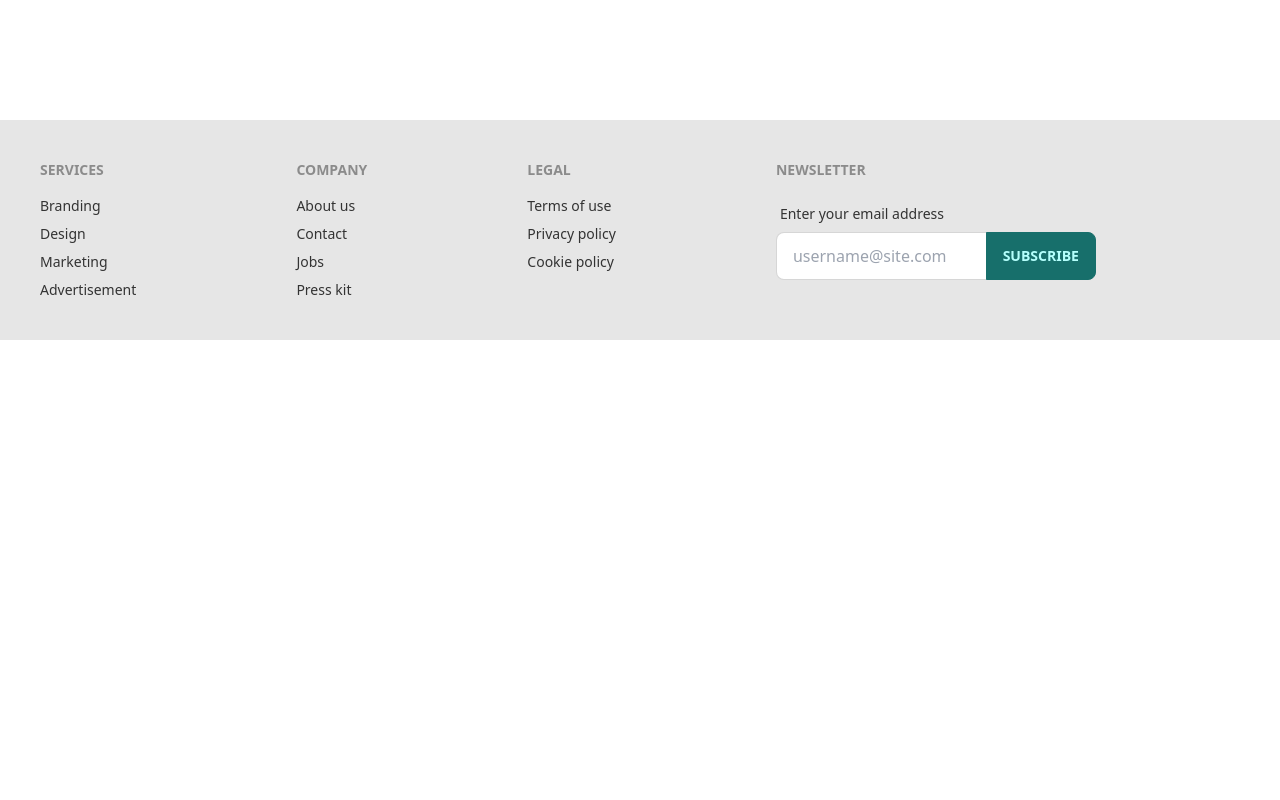
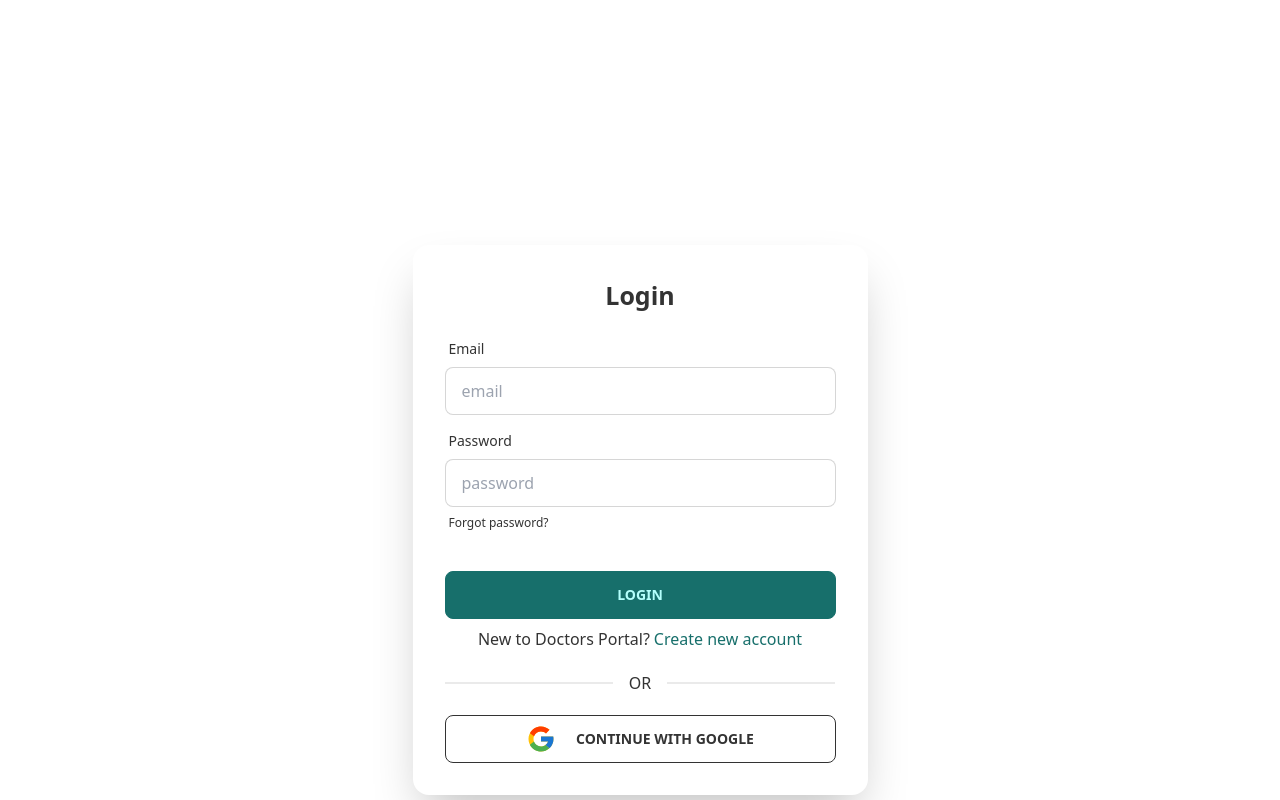
Before and after one commit to ifty03/clean-co, a React (Create React App) app: page /login in a window 1280 px wide. Shown: the part 680-1480 px from the top of the page. Before the commit the page ends 1020 px from the top, so only its background shows below. Built offline with nearby package versions, Linux system fonts and the light colour scheme; no server answers.

Commit message:
login and sign up method added

```diff
--- a/package.json
+++ b/package.json
@@ -12,6 +12,9 @@
     "react": "^18.1.0",
     "react-day-picker": "^8.0.5",
     "react-dom": "^18.1.0",
+    "react-firebase-hooks": "^5.0.3",
+    "react-hot-toast": "^2.2.0",
+    "react-icons": "^4.3.1",
     "react-router-dom": "^6.3.0",
     "react-scripts": "5.0.1",
     "web-vitals": "^2.1.4"
--- a/src/App.js
+++ b/src/App.js
@@ -2,6 +2,8 @@ import { Route, Routes } from "react-router-dom";
 import "./App.css";
 import Booking from "./Pages/Booking/Booking";
 import Home from "./Pages/Home/Home";
+import Login from "./Pages/Login/Login";
+import SignUp from "./Pages/Login/SignUp";
 import Footer from "./Shared/Footer";
 import NavBar from "./Shared/Navbar/NavBar";
 
@@ -13,6 +15,8 @@ function App() {
         <Route path="/" element={<Home />}></Route>
         <Route path="/home" element={<Home />}></Route>
         <Route path="/booking" element={<Booking />}></Route>
+        <Route path="/signUp" element={<SignUp />}></Route>
+        <Route path="/login" element={<Login />}></Route>
       </Routes>
       <Footer />
     </div>
--- /dev/null
+++ b/src/Pages/Login/Login.js
@@ -0,0 +1,124 @@
+import React, { useEffect, useState } from "react";
+import { FcGoogle } from "react-icons/fc";
+import {
+  useAuthState,
+  useSendPasswordResetEmail,
+  useSignInWithGoogle,
+} from "react-firebase-hooks/auth";
+import { useSignInWithEmailAndPassword } from "react-firebase-hooks/auth";
+import auth from "../../firebase.init";
+import { Link, useLocation, useNavigate } from "react-router-dom";
+import toast from "react-hot-toast";
+
+const Login = () => {
+  const [signInWithGoogle, gUser, gLoading, gError] = useSignInWithGoogle(auth);
+  const [signInWithEmailAndPassword, eUser, eLoading, eError] =
+    useSignInWithEmailAndPassword(auth);
+  const [sendPasswordResetEmail, resetSending] =
+    useSendPasswordResetEmail(auth);
+
+  const [email, setEmail] = useState("");
+  const [user] = useAuthState(auth);
+  let navigate = useNavigate();
+  let location = useLocation();
+  let from = location.state?.from?.pathname || "/";
+
+  useEffect(() => {
+    if (user) {
+      navigate(from, { replace: true });
+    }
+  }, [user, from, navigate]);
+
+  /* loading spinner */
+  if (gLoading || eLoading || resetSending) {
+    // return <Spinner />;
+  }
+
+  /* email and password login */
+  const handelLogin = async (e) => {
+    e.preventDefault();
+    const email = e.target.email.value;
+    const password = e.target.password.value;
+    await signInWithEmailAndPassword(email, password);
+    toast.success("Login successfully done");
+    e.target.reset();
+  };
+
+  /* login with google  */
+  const handelGoogleLogin = async (e) => {
+    e.preventDefault();
+    await signInWithGoogle();
+  };
+
+  /* protacted page */
+
+  return (
+    <div>
+      <div className="hero px-5 min-h-screen bg-base-100">
+        <div className="card flex-shrink-0 w-full max-w-[455px] shadow-2xl bg-base-100">
+          <form onSubmit={handelLogin} className="card-body">
+            <h3 className="text-[25px] font-semibold text-center mb-2">
+              Login
+            </h3>
+            <div className="form-control">
+              <label className="label">
+                <span className="label-text">Email</span>
+              </label>
+              <input
+                type="text"
+                onBlur={(e) => setEmail(e.target.value)}
+                placeholder="email"
+                required
+                name="email"
+                className="input input-bordered"
+              />
+            </div>
+            <div className="form-control">
+              <label className="label">
+                <span className="label-text">Password</span>
+              </label>
+              <input
+                type="text"
+                placeholder="password"
+                required
+                name="password"
+                className="input input-bordered"
+              />
+              <label
+                onClick={async () => {
+                  if (email) {
+                    await sendPasswordResetEmail(email);
+                    toast.success("Reset Email send");
+                  } else {
+                    toast.error("Email is requeued");
+                  }
+                }}
+                className="label"
+              >
+                <p className="label-text-alt link link-hover">
+                  Forgot password?
+                </p>
+              </label>
+            </div>
+            <div className="form-control mt-6">
+              <small className="text-red-500">{eError?.message}</small>
+              <input className="btn btn-primary" type="submit" value="Login" />
+              <div className="flex justify-center items-center mt-2">
+                <span>New to Doctors Portal?</span>
+                <Link to="/signup" className="text-primary ml-1 cursor-pointer">
+                  Create new account
+                </Link>
+              </div>
+            </div>
+            <div className="divider">OR</div>
+            <button onClick={handelGoogleLogin} className="btn btn-outline">
+              <FcGoogle className="text-3xl mr-5" /> CONTINUE WITH GOOGLE
+            </button>
+          </form>
+        </div>
+      </div>
+    </div>
+  );
+};
+
+export default Login;
--- /dev/null
+++ b/src/Pages/Login/SignUp.js
@@ -0,0 +1,129 @@
+import React, { useEffect, useState } from "react";
+import { FcGoogle } from "react-icons/fc";
+import {
+  useAuthState,
+  useCreateUserWithEmailAndPassword,
+  useSignInWithGoogle,
+  useUpdateProfile,
+} from "react-firebase-hooks/auth";
+import auth from "../../firebase.init";
+import { Link, useLocation, useNavigate } from "react-router-dom";
+import toast from "react-hot-toast";
+import { useSendEmailVerification } from "react-firebase-hooks/auth";
+
+const SignUp = () => {
+  const [createUserWithEmailAndPassword, eUser, loading, error] =
+    useCreateUserWithEmailAndPassword(auth);
+  const [updateProfile, updating, updateError] = useUpdateProfile(auth);
+  const [user] = useAuthState(auth);
+  let navigate = useNavigate();
+  let location = useLocation();
+  const [signInWithGoogle, gUser, gLoading, gError] = useSignInWithGoogle(auth);
+  const [sendEmailVerification, sending] = useSendEmailVerification(auth);
+
+  let from = location.state?.from?.pathname || "/";
+  /* protacted page */
+
+  useEffect(() => {
+    if (user) {
+      navigate(from, { replace: true });
+    }
+  }, [user, from, navigate]);
+
+  /* loading spinner */
+  if (updating || loading || gLoading || sending) {
+    // return <Spinner />;
+  }
+
+  const handelSignUp = async (e) => {
+    e.preventDefault();
+    const name = e.target.name.value;
+    const email = e.target.email.value;
+    const password = e.target.password.value;
+    await createUserWithEmailAndPassword(email, password);
+    await updateProfile({ displayName: name });
+    await sendEmailVerification();
+    toast.success("user created successfully !");
+    e.target.reset();
+  };
+
+  if (eUser) {
+    console.log(" ", eUser);
+  }
+
+  /* googleLogin */
+  const handelGoogleLogin = async (e) => {
+    e.preventDefault();
+    await signInWithGoogle();
+  };
+
+  return (
+    <div>
+      <div className="hero px-5 my-10 min-h-screen bg-base-100">
+        <div className="card flex-shrink-0 w-full max-w-[455px] shadow-2xl bg-base-100">
+          <form onSubmit={handelSignUp} className="card-body">
+            <h3 className="text-[25px] font-semibold text-center mb-2">
+              Sign Up
+            </h3>
+            <div className="form-control">
+              <label className="label">
+                <span className="label-text">Name</span>
+              </label>
+              <input
+                type="text"
+                placeholder="Your name"
+                name="name"
+                required
+                className="input input-bordered"
+              />
+            </div>
+            <div className="form-control">
+              <label className="label">
+                <span className="label-text">Email</span>
+              </label>
+              <input
+                type="email"
+                placeholder="email"
+                name="email"
+                required
+                className="input input-bordered"
+              />
+            </div>
+            <div className="form-control">
+              <label className="label">
+                <span className="label-text">Password</span>
+              </label>
+              <input
+                type="text"
+                placeholder="password"
+                name="password"
+                required
+                className="input input-bordered"
+              />
+            </div>
+            <div className="form-control mt-6">
+              <small className="text-red-500">{eUser?.message}</small>
+              <input
+                className="btn btn-primary"
+                type="submit"
+                value="Sign Up"
+              />
+              <div className="flex justify-center items-center mt-2">
+                <span>Already have an account? </span>
+                <Link to="/login" className="text-primary ml-1 cursor-pointer">
+                  Please login
+                </Link>
+              </div>
+            </div>
+            <div className="divider">OR</div>
+            <button onClick={handelGoogleLogin} className="btn btn-outline">
+              <FcGoogle className="text-3xl mr-5" /> CONTINUE WITH GOOGLE
+            </button>
+          </form>
+        </div>
+      </div>
+    </div>
+  );
+};
+
+export default SignUp;
--- a/src/Shared/Navbar/NavBar.js
+++ b/src/Shared/Navbar/NavBar.js
@@ -59,6 +59,11 @@ const NavBar = () => {
                   Book Now
                 </NavLink>
               </li>
+              <li>
+                <NavLink className="rounded-lg mx-2" to="/signUp">
+                  Register
+                </NavLink>
+              </li>
             </ul>
           </div>
         </div>
--- /dev/null
+++ b/src/firebase.init.js
@@ -0,0 +1,20 @@
+// Import the functions you need from the SDKs you need
+import { initializeApp } from "firebase/app";
+import { getAuth } from "firebase/auth";
+// TODO: Add SDKs for Firebase products that you want to use
+// https://firebase.google.com/docs/web/setup#available-libraries
+
+// Your web app's Firebase configuration
+const firebaseConfig = {
+  apiKey: "AIzaSyBL-fokYIC2bSHaUrkLmtCk4i2j2SUFG-s",
+  authDomain: "facebook-login-auth.firebaseapp.com",
+  projectId: "facebook-login-auth",
+  storageBucket: "facebook-login-auth.appspot.com",
+  messagingSenderId: "1074669031380",
+  appId: "1:1074669031380:web:5b45747be68e6daf545041",
+};
+
+// Initialize Firebase
+const app = initializeApp(firebaseConfig);
+const auth = getAuth(app);
+export default auth;
```
Also changed, not shown: 1 other file (tests, documents, lock files or other folders).
